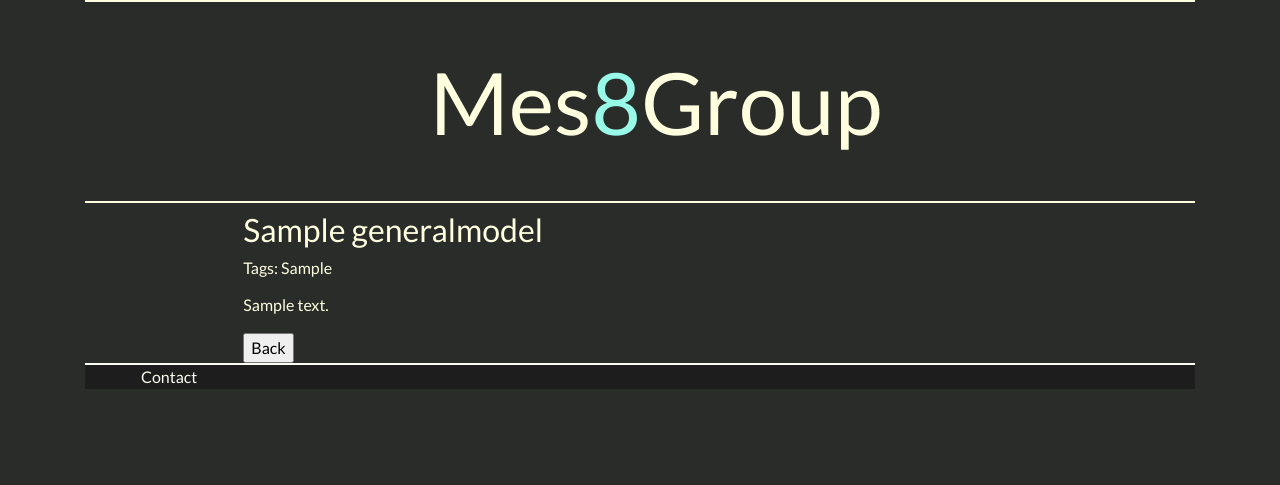
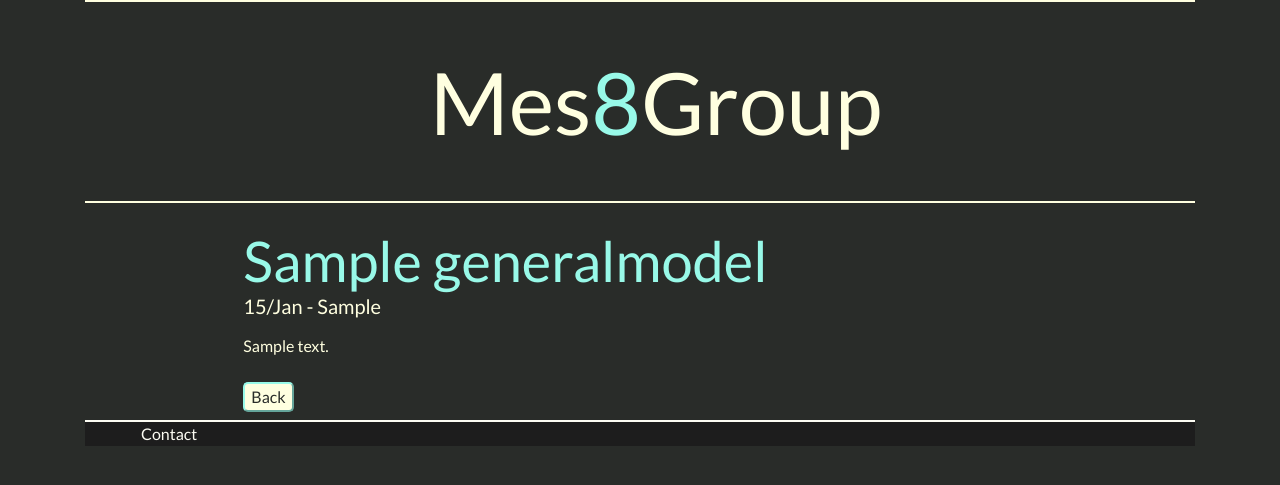
Before and after one commit to DanielPDWalker/mes8group_site, a Django app: a page that uses templates/general_post_detail.html in a window 1280 px wide. Shown: the part 70-555 px from the top of the page. Run offline with Django 3.2, Linux system fonts and the light colour scheme; tables that the repository leaves empty hold one stand-in row (values such as "Sample post"); parts of the project's set-up code (start-up, migrations or seed data) failed here and were passed over; some libraries are stand-ins or nearby versions.

Commit message:
WIP post_detail.css and html layout changes

```diff
--- a/mes8group/static/css/post_detail.css
+++ b/mes8group/static/css/post_detail.css
@@ -0,0 +1,27 @@
+h1.detail_title{
+    font-size: 56px;
+    padding-top: 1rem;
+    margin-bottom: 0;
+    color: #98f9e8;
+}
+
+h5.detail_date{
+    padding-top: -0.5rem;
+}
+
+div.back_button_div{
+    padding-top: 0.5rem;
+    padding-bottom: 0.5rem;
+}
+
+input.back_button{
+    background-color: #ffffe0;
+    color: #292c29;
+    border-radius: 5px;
+    border-color: #98f9e8;
+}
+
+input.back_button:hover{
+    background-color:#7e7e7e;
+    color:#ffffe0;
+}
--- a/templates/general_post_detail.html
+++ b/templates/general_post_detail.html
@@ -1,8 +1,7 @@
 {% extends 'base.html' %} {% block content %}
 <div class="container">
-    <h2 class="detail_title">{{ post.title }}</h2>
-    <h5 class="detail_date">{{ post.date }}</h5>
-    <h6 class="detail_tags">Tags: {{ post.tags }}</h6>
+    <h1 class="detail_title">{{ post.title }}</h1>
+    <h5 class="detail_date">{{ post.publish_date|date:"d/M" }} - <span>{{ post.tags }}</span></h5>
     <p class="detail_content">{{ post.content|safe|linebreaks }}</p>
     <div class="back_button_div">
         <input type="button" value="Back" class="back_button" onclick="history.back(-1)" />
```
